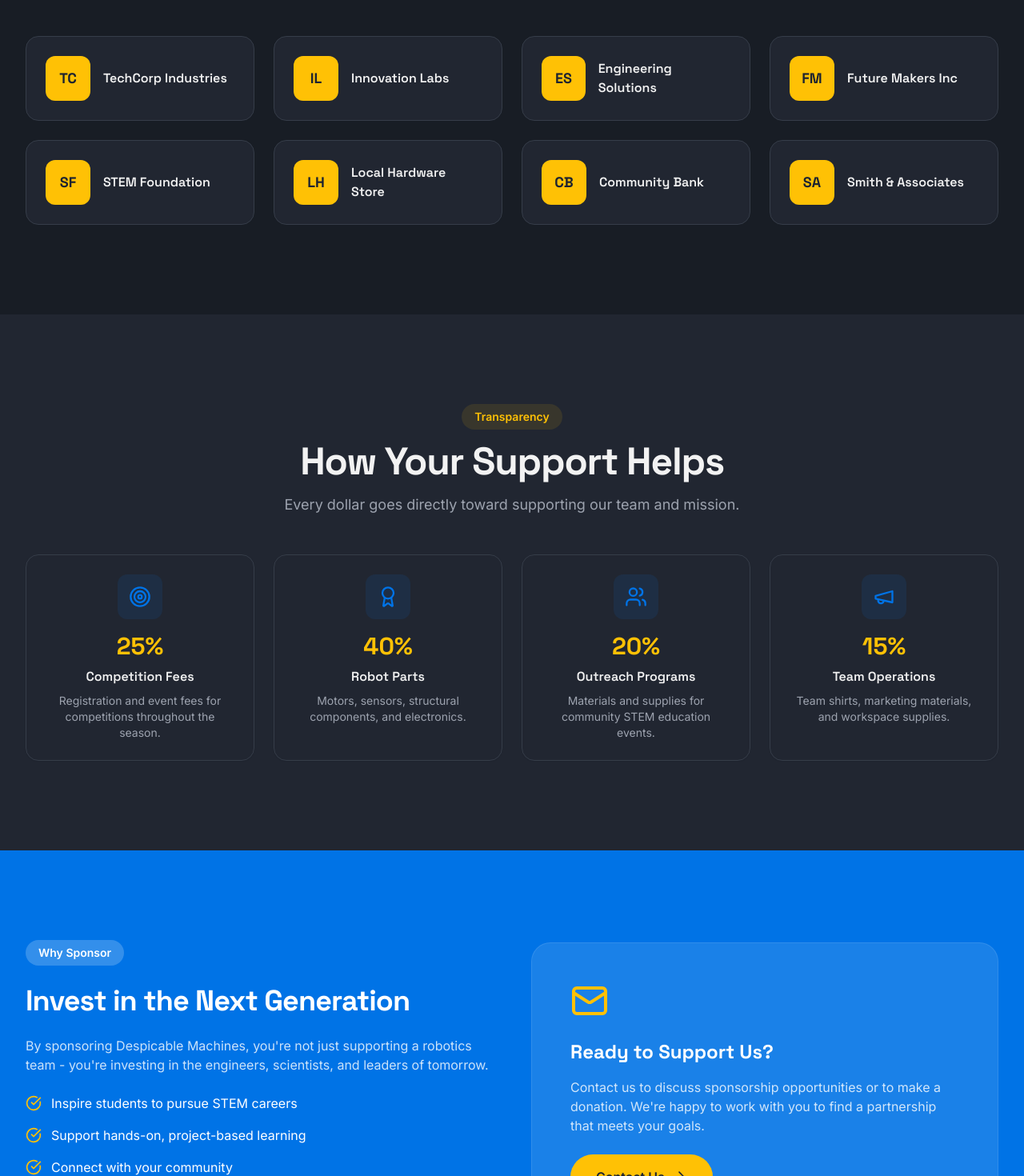
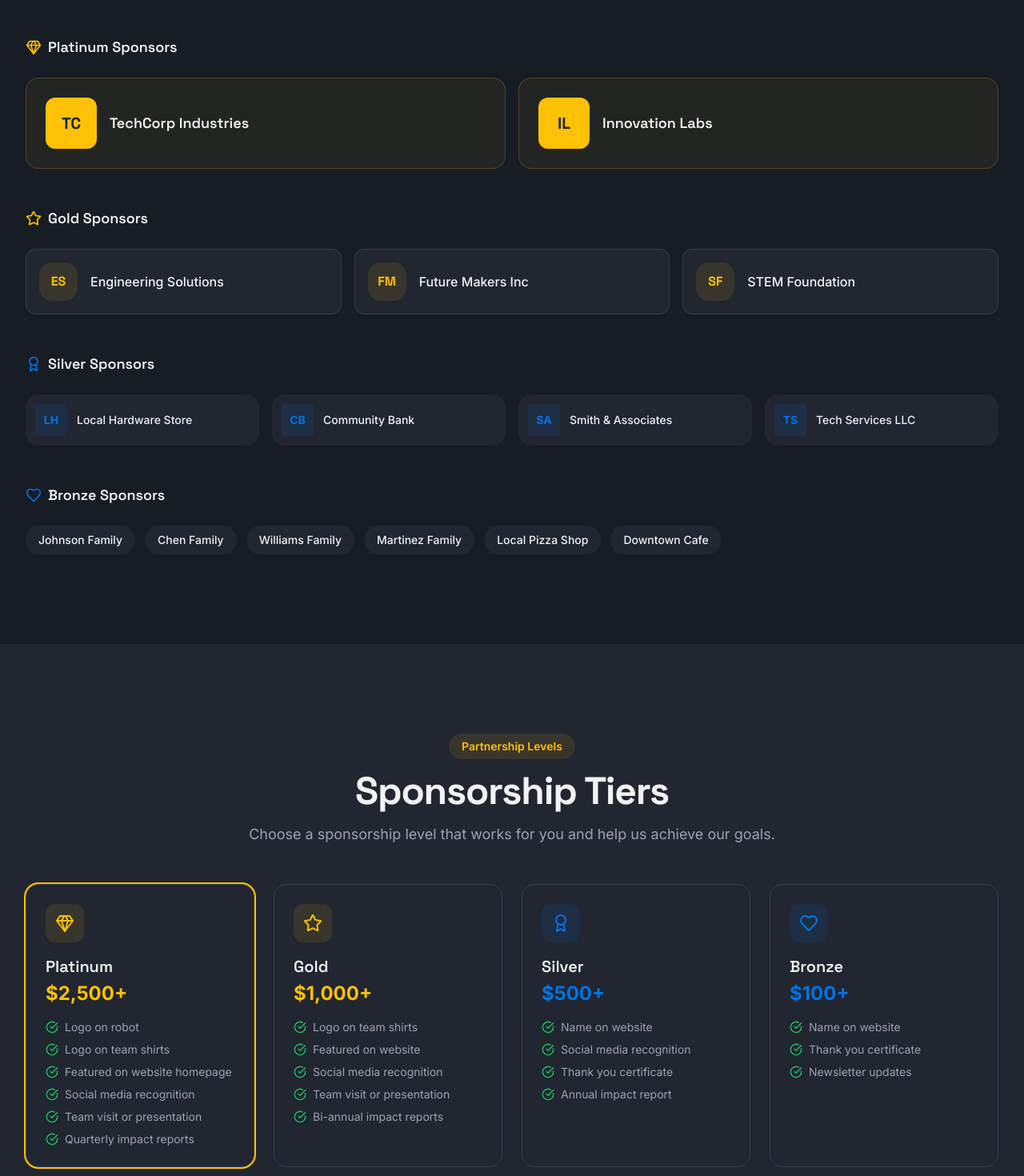
Before and after one commit to Despicable-Machine/DespicableMachinesWebsite, a Next.js app: page /sponsors in a window 1280 px wide. Shown: the part 740-2210 px from the top of the page at 80% size. Built offline with nearby package versions, Linux system fonts and the light colour scheme.

Commit message:
added a little more

```diff
--- a/app/awards/page.tsx
+++ b/app/awards/page.tsx
@@ -13,28 +13,29 @@ import { buttonVariants } from "@/components/ui/button";
 import { cn } from "@/lib/utils";
 
 const majorAwards = [
+
   {
-    name: "Inspire Award",
-    event: "State Championship",
+    name: "Cooper Division Semi-Finalist",
+    event: "State Tournament",
     year: "2024",
     description:
-      "The most prestigious award in FTC, recognizing a team that embodies the FIRST philosophy and is a strong ambassador for FIRST.",
-    icon: Sparkles,
-  },
-  {
-    name: "Design Award",
-    event: "Regional Championship",
-    year: "2024",
-    description:
-      "Recognizes design elements of the robot that are both functional and aesthetic, with carefully thought-out engineering.",
+      "Placing as a semi-finalist at the state championship shows strong teamwork, strategy, and consistent robot performance against some of the top teams in the state.",
     icon: Star,
   },
   {
-    name: "Think Award",
-    event: "League Tournament",
-    year: "2023",
+    name: "Motivate Award Winner",
+    event: "State Tournament",
+    year: "2024",
     description:
-      "Honors a team that best reflects the journey of the engineering design process through their engineering portfolio.",
+      "The Motivate award recognizes a team that inspires others, shares their passion for STEM, and positively impacts their community.",
+    icon: Award,
+  },
+  {
+    name: "Inspire Award Winner",
+    event: "Regional Tournament",
+    year: "2024",
+    description:
+      "The Inspire award recognizes a team that excels in innovation, teamwork, and community impact, serving as a role model for other teams.",
     icon: Award,
   },
 ];
@@ -43,53 +44,53 @@ const allAwards = [
   {
     season: "2025-26",
     awards: [
-      // Add your awards here like this:
-      // { name: "Award Name", event: "Event Name", date: "Month Year" },
+      { name: "Connect Award Finalist", event: "State Tournament", date: "2026" },
+      { name: "Think Award Winner", event: "Regional Tournament", date: "2026" },
+      { name: "Semi-Finalist", event: "Regional Tournament", date: "2026" },
+      { name: "State-Qualifier", event: "Regional Tournament", date: "2026" },
     ],
   },
   {
     season: "2024-25",
     awards: [
-      { name: "Inspire Award", event: "State Championship", date: "April 2025" },
-      { name: "Design Award", event: "Regional Championship", date: "March 2025" },
-      { name: "Think Award", event: "League Tournament #3", date: "February 2025" },
-      { name: "Connect Award", event: "League Tournament #2", date: "February 2025" },
+      { name: "Control Award Winner", event: "Regional Tournament", date: "2025" },
+      { name: "Alliance Captain", event: "Regional Tournament", date: "2025" },
     ],
   },
   {
     season: "2023-24",
     awards: [
-      { name: "Think Award", event: "League Tournament", date: "February 2023" },
-      { name: "Motivate Award", event: "State Championship", date: "April 2023" },
-      { name: "Control Award", event: "League Tournament", date: "January 2023" },
+      { name: "Inspire Award Winner", event: "Regional Tournament", date: "2024" },
+      { name: "Motivate Award Winner", event: "State Tournament", date: "2024" },
+      { name: "Cooper Division Semi-Finalist", event: "State Tournament", date: "2024" },
+      { name: "State-Qualifier", event: "Regional Tournament", date: "2024" },
     ],
   },
   {
     season: "2022-23",
     awards: [
-      { name: "Connect Award", event: "Regional Qualifier", date: "March 2022" },
-      { name: "Design Award", event: "League Tournament", date: "February 2022" },
+      { name: "Control Award Winner", event: "Regional Tournament", date: "2023" },
+      { name: "Inspire Award Semi-Finalist", event: "Regional Tournament", date: "2023" },
+      { name: "Think Award Semi-Finalist", event: "State Tournament", date: "2023" },
+      { name: "State-Qualifier", event: "Regional Tournament", date: "2023" },
     ],
   },
   {
     season: "2021-22",
     awards: [
-      { name: "Motivate Award", event: "League Tournament", date: "February 2021" },
-    ],
-  },
-  {
-    season: "2020-21",
-    awards: [
-      { name: "Connect Award", event: "Virtual Competition", date: "March 2021" },
+      { name: "Think Award Winner", event: "Regional Tournament", date: "2022" },
+      { name: "Think Award Finalist", event: "State Tournament", date: "2022" },
+      { name: "Finalist Alliance Captain", event: "Regional Tournament", date: "2022" },
+      { name: "State-Qualifier", event: "Regional Tournament", date: "2022" },
     ],
   },
 ];
 
 const achievements = [
-  { value: "12+", label: "Total Awards" },
-  { value: "3", label: "State Appearances" },
+  { value: "18", label: "Total Awards" },
+  { value: "4", label: "State Appearances" },
   { value: "1", label: "Inspire Award" },
-  { value: "5", label: "Seasons Competing" },
+  { value: "6", label: "Seasons Competing" },
 ];
 
 
--- a/app/sponsors/page.tsx
+++ b/app/sponsors/page.tsx
@@ -2,12 +2,14 @@ import Link from "next/link";
 import {
   ArrowRight,
   Heart,
+  Star,
+  Gem,
+  Award,
   Target,
   Users,
   Megaphone,
   CheckCircle,
   Mail,
-  Award,
 } from "lucide-react";
 import { PageHero } from "@/components/ui/page-hero";
 import { SectionHeader } from "@/components/ui/section-header";
@@ -15,16 +17,84 @@ import { Card, CardContent } from "@/components/ui/card";
 import { buttonVariants } from "@/components/ui/button";
 import { cn } from "@/lib/utils";
 
-const currentSponsors = [
+const sponsorTiers = [
+  {
+    name: "Platinum",
+    amount: "$2,500+",
+    icon: Gem,
+    color: "primary",
+    benefits: [
+      "Logo on robot",
+      "Logo on team shirts",
+      "Featured on website homepage",
+      "Social media recognition",
+      "Team visit or presentation",
+      "Quarterly impact reports",
+    ],
+  },
+  {
+    name: "Gold",
+    amount: "$1,000+",
+    icon: Star,
+    color: "primary",
+    benefits: [
+      "Logo on team shirts",
+      "Featured on website",
+      "Social media recognition",
+      "Team visit or presentation",
+      "Bi-annual impact reports",
+    ],
+  },
+  {
+    name: "Silver",
+    amount: "$500+",
+    icon: Award,
+    color: "secondary",
+    benefits: [
+      "Name on website",
+      "Social media recognition",
+      "Thank you certificate",
+      "Annual impact report",
+    ],
+  },
+  {
+    name: "Bronze",
+    amount: "$100+",
+    icon: Heart,
+    color: "secondary",
+    benefits: [
+      "Name on website",
+      "Thank you certificate",
+      "Newsletter updates",
+    ],
+  },
+];
+
+const currentSponsors = {
+  platinum: [
     { name: "TechCorp Industries", logo: "TC" },
     { name: "Innovation Labs", logo: "IL" },
+  ],
+  gold: [
     { name: "Engineering Solutions", logo: "ES" },
     { name: "Future Makers Inc", logo: "FM" },
     { name: "STEM Foundation", logo: "SF" },
+  ],
+  silver: [
     { name: "Local Hardware Store", logo: "LH" },
     { name: "Community Bank", logo: "CB" },
     { name: "Smith & Associates", logo: "SA" },
-];
+    { name: "Tech Services LLC", logo: "TS" },
+  ],
+  bronze: [
+    { name: "Johnson Family", logo: "JF" },
+    { name: "Chen Family", logo: "CF" },
+    { name: "Williams Family", logo: "WF" },
+    { name: "Martinez Family", logo: "MF" },
+    { name: "Local Pizza Shop", logo: "LP" },
+    { name: "Downtown Cafe", logo: "DC" },
+  ],
+};
 
 const howFundsAreUsed = [
   {
@@ -71,26 +141,168 @@ export default function SponsorsPage() {
             description="These organizations and individuals make our work possible."
           />
 
-          <div className="grid gap-6 sm:grid-cols-2 lg:grid-cols-4">
-            {currentSponsors.map((sponsor) => (
+          {/* Platinum Sponsors */}
+          <div className="mb-12">
+            <div className="flex items-center gap-2 mb-6">
+              <Gem className="h-5 w-5 text-primary" />
+              <h3 className="font-display text-lg font-semibold">
+                Platinum Sponsors
+              </h3>
+            </div>
+            <div className="grid gap-4 sm:grid-cols-2">
+              {currentSponsors.platinum.map((sponsor) => (
                 <div
                   key={sponsor.name}
-                className="flex items-center gap-4 rounded-2xl bg-card border border-border p-6"
+                  className="flex items-center gap-4 rounded-2xl bg-primary/5 border border-primary/20 p-6"
                 >
-                <div className="flex h-14 w-14 items-center justify-center rounded-xl bg-primary text-primary-foreground font-display text-lg font-bold">
+                  <div className="flex h-16 w-16 items-center justify-center rounded-xl bg-primary text-primary-foreground font-display text-xl font-bold">
                     {sponsor.logo}
                   </div>
-                <span className="font-display font-semibold">
+                  <span className="font-display text-lg font-semibold">
                     {sponsor.name}
                   </span>
                 </div>
               ))}
             </div>
           </div>
+
+          {/* Gold Sponsors */}
+          <div className="mb-12">
+            <div className="flex items-center gap-2 mb-6">
+              <Star className="h-5 w-5 text-primary" />
+              <h3 className="font-display text-lg font-semibold">
+                Gold Sponsors
+              </h3>
+            </div>
+            <div className="grid gap-4 sm:grid-cols-3">
+              {currentSponsors.gold.map((sponsor) => (
+                <div
+                  key={sponsor.name}
+                  className="flex items-center gap-4 rounded-xl bg-card border border-border p-4"
+                >
+                  <div className="flex h-12 w-12 items-center justify-center rounded-lg bg-primary/10 text-primary font-display font-bold">
+                    {sponsor.logo}
+                  </div>
+                  <span className="font-medium">{sponsor.name}</span>
+                </div>
+              ))}
+            </div>
+          </div>
+
+          {/* Silver Sponsors */}
+          <div className="mb-12">
+            <div className="flex items-center gap-2 mb-6">
+              <Award className="h-5 w-5 text-secondary" />
+              <h3 className="font-display text-lg font-semibold">
+                Silver Sponsors
+              </h3>
+            </div>
+            <div className="grid gap-4 grid-cols-2 sm:grid-cols-4">
+              {currentSponsors.silver.map((sponsor) => (
+                <div
+                  key={sponsor.name}
+                  className="flex items-center gap-3 rounded-lg bg-muted p-3"
+                >
+                  <div className="flex h-10 w-10 items-center justify-center rounded bg-secondary/10 text-secondary text-sm font-bold">
+                    {sponsor.logo}
+                  </div>
+                  <span className="text-sm font-medium truncate">
+                    {sponsor.name}
+                  </span>
+                </div>
+              ))}
+            </div>
+          </div>
+
+          {/* Bronze Sponsors */}
+          <div>
+            <div className="flex items-center gap-2 mb-6">
+              <Heart className="h-5 w-5 text-secondary" />
+              <h3 className="font-display text-lg font-semibold">
+                Bronze Sponsors
+              </h3>
+            </div>
+            <div className="flex flex-wrap gap-3">
+              {currentSponsors.bronze.map((sponsor) => (
+                <span
+                  key={sponsor.name}
+                  className="rounded-full bg-muted px-4 py-2 text-sm font-medium"
+                >
+                  {sponsor.name}
+                </span>
+              ))}
+            </div>
+          </div>
+        </div>
+      </section>
+
+      {/* Sponsor Tiers */}
+      <section className="py-20 sm:py-28 bg-muted">
+        <div className="mx-auto max-w-7xl px-4 sm:px-6 lg:px-8">
+          <SectionHeader
+            label="Partnership Levels"
+            title="Sponsorship Tiers"
+            description="Choose a sponsorship level that works for you and help us achieve our goals."
+          />
+          <div className="grid gap-6 md:grid-cols-2 lg:grid-cols-4">
+            {sponsorTiers.map((tier) => (
+              <Card
+                key={tier.name}
+                className={cn(
+                  tier.name === "Platinum" && "ring-2 ring-primary"
+                )}
+              >
+                <CardContent className="p-6">
+                  <div
+                    className={cn(
+                      "flex h-12 w-12 items-center justify-center rounded-xl",
+                      tier.color === "primary"
+                        ? "bg-primary/10"
+                        : "bg-secondary/10"
+                    )}
+                  >
+                    <tier.icon
+                      className={cn(
+                        "h-6 w-6",
+                        tier.color === "primary"
+                          ? "text-primary"
+                          : "text-secondary"
+                      )}
+                    />
+                  </div>
+                  <h3 className="mt-4 font-display text-xl font-semibold">
+                    {tier.name}
+                  </h3>
+                  <p
+                    className={cn(
+                      "text-2xl font-bold mt-1",
+                      tier.color === "primary"
+                        ? "text-primary"
+                        : "text-secondary"
+                    )}
+                  >
+                    {tier.amount}
+                  </p>
+                  <ul className="mt-4 space-y-2">
+                    {tier.benefits.map((benefit) => (
+                      <li
+                        key={benefit}
+                        className="flex items-start gap-2 text-sm text-muted-foreground"
+                      >
+                        <CheckCircle className="h-4 w-4 shrink-0 text-green-500 mt-0.5" />
+                        <span>{benefit}</span>
+                      </li>
+                    ))}
+                  </ul>
+                </CardContent>
+              </Card>
+            ))}
+          </div>
+        </div>
       </section>
 
       {/* How Funds Are Used */}
-      <section className="py-20 sm:py-28 bg-muted">
+      <section className="py-20 sm:py-28">
         <div className="mx-auto max-w-7xl px-4 sm:px-6 lg:px-8">
           <SectionHeader
             label="Transparency"
--- a/app/team/page.tsx
+++ b/app/team/page.tsx
@@ -324,9 +324,7 @@ export default function TeamPage() {
             Interested in Joining Our Team?
           </h2>
           <p className="mt-6 text-lg text-accent-foreground/80">
-            We&apos;re always looking for passionate students who want to learn
-            about robotics, engineering, and teamwork. Reach out to learn more
-            about how to get involved!
+            We are always looking for mentors and sponsors who want to support students passionate about engineering, programming, and robotics. Your support helps our FIRST Tech Challenge team build better robots, expand STEM outreach, and give students hands-on experience with real engineering and teamwork. If you're interested in getting involved, we’d love to connect.
           </p>
           <div className="mt-10 flex flex-wrap justify-center gap-4">
             <Link href="/contact" className={cn(buttonVariants({ size: "lg" }))}>
--- a/components/footer.tsx
+++ b/components/footer.tsx
@@ -46,7 +46,7 @@ export function Footer() {
                   Despicable Machines
                 </span>
                 <p className="text-sm text-accent-foreground/70">
-                  FTC Team #00000
+                  FTC Team #6200
                 </p>
               </div>
             </div>
```
Also changed, not shown: app/contact/page.tsx (+10 -6 lines), next-env.d.ts (added), 1 other file (tests, documents, lock files or other folders). Lines whose indentation alone changed are shown as unchanged.
